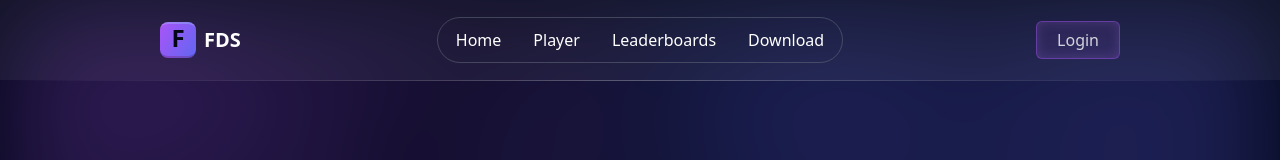
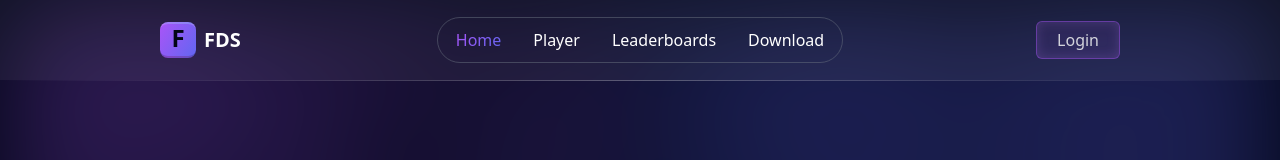
Before and after one commit to NoBypass/fds, a SvelteKit app in the folder client/: page / in a window 1280 px wide. Shown: the top 160 px of the page. Built offline with nearby package versions, Linux system fonts and the light colour scheme.

Commit message:
navbar current page highlight

```diff
--- a/client/src/lib/components/Input.svelte
+++ b/client/src/lib/components/Input.svelte
@@ -44,7 +44,6 @@
     $: handleFocus(isFocused)
     const handleFocus = (f: boolean) => {
         if (!mainRef) return
-        console.log('confirmed'+placeholder)
         for (const c of classnames) {
             if (f && inputRef) {
                 inputRef.focus()
--- a/client/src/routes/+layout.svelte
+++ b/client/src/routes/+layout.svelte
@@ -14,21 +14,18 @@
     import { mouseStore } from '$lib/stores/location'
     import GradientLine from '$lib/components/GradientLine.svelte'
     import Link from '$lib/components/Link.svelte'
-    import { onMount } from 'svelte'
 
+    const links = ['Home', 'Player', 'Leaderboards', 'Download']
     let showCommandPalette = false
     let showSuccessModal = false
     let showConfirmationModal = false
     let token: string | undefined
     let mobileMenuOpen = false
+    let currentPath = links[0]
 
     $: if (typeof localStorage !== 'undefined' && showSuccessModal != undefined) {
         token = localStorage.getItem('token') || undefined
     }
-
-    const links = [
-        'Home', 'Player', 'Leaderboards', 'Download'
-    ]
 
     const logout = () => {
         localStorage.removeItem('token')
@@ -61,14 +58,20 @@
                on:click={mouseStore.click}/>
 
 <Alertbox />
-<nav class="transition-all duration-150 absolute w-screen h-screen bg-slate-950/60 backdrop-blur-xl z-10 {mobileMenuOpen ? 'opacity-100' : 'opacity-0'}">
+<nav class="transition-opacity duration-150 absolute w-screen h-screen bg-slate-950/60 backdrop-blur-xl z-10 {mobileMenuOpen ? 'opacity-100' : 'opacity-0 hidden'}">
     <ul class="mt-32 text-center flex flex-col gap-8">
         {#each links as link, i}
             <li class="transition-all duration-500 {mobileMenuOpen ? 'opacity-100' : 'opacity-0'}" style="transition-delay: {i*100}ms">
-                <a class="hover:text-white text-white/60 transition duration-150" on:click={() => mobileMenuOpen = false} href="/{link === links[0] ? '' : link.toLowerCase()}">
-                    <Text type="h1">
-                        {link}
-                    </Text>
+                <a on:click={() => currentPath = link} class="hover:text-white text-white/60 transition duration-150" on:click={() => mobileMenuOpen = false} href="/{link === links[0] ? '' : link.toLowerCase()}">
+                    {#if link === currentPath}
+                        <Text type="h1" color='gradient'>
+                            {link}
+                        </Text>
+                    {:else}
+                        <Text type="h1">
+                            {link}
+                        </Text>
+                    {/if}
                 </a>
             </li>
         {/each}
@@ -93,7 +96,15 @@
             <ul class="flex border-gray-500/50 rounded-full px-0.5 py-0.5 border">
                 {#each links as link}
                     <li class="py-2 px-4 ring-inset ring-white/40 hover:ring-1 rounded-full hover:bg-white/5 transition duration-300">
-                        <a href="/{link === links[0] ? '' : link.toLowerCase()}">{link}</a>
+                        <a on:click={() => currentPath = link} href="/{link === links[0] ? '' : link.toLowerCase()}">
+                            {#if link === currentPath}
+                                <Text color='gradient'>
+                                    {link}
+                                </Text>
+                            {:else}
+                                {link}
+                            {/if}
+                        </a>
                     </li>
                 {/each}
             </ul>
--- a/client/src/routes/download/+page.svelte
+++ b/client/src/routes/download/+page.svelte
@@ -21,7 +21,6 @@
         </Button>
     </section>
 
-
     <section class="flex w-full text-center items-center flex-col">
         <Text tw="mb-6" type="h1" b>Features</Text>
         <Slider children={[SlidePlaceholder, SlidePlaceholder, SlidePlaceholder]}></Slider>
```
